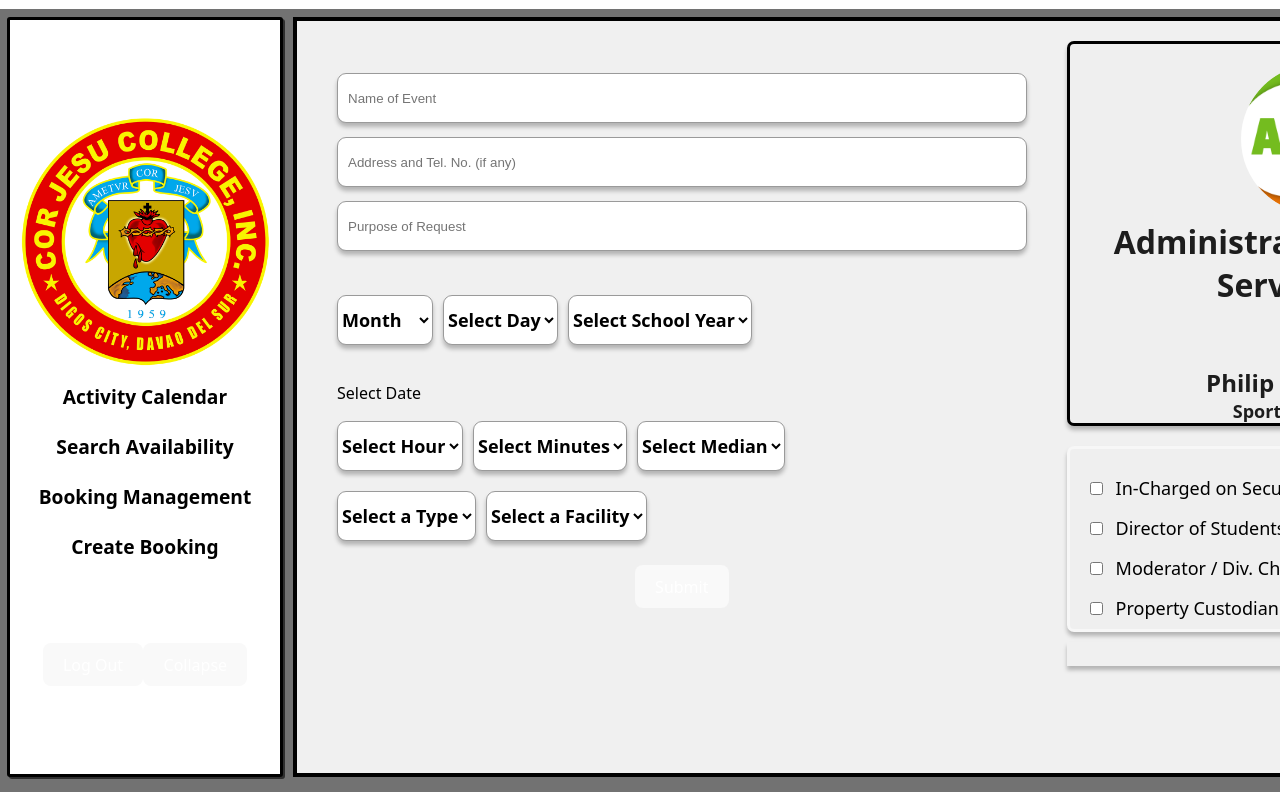
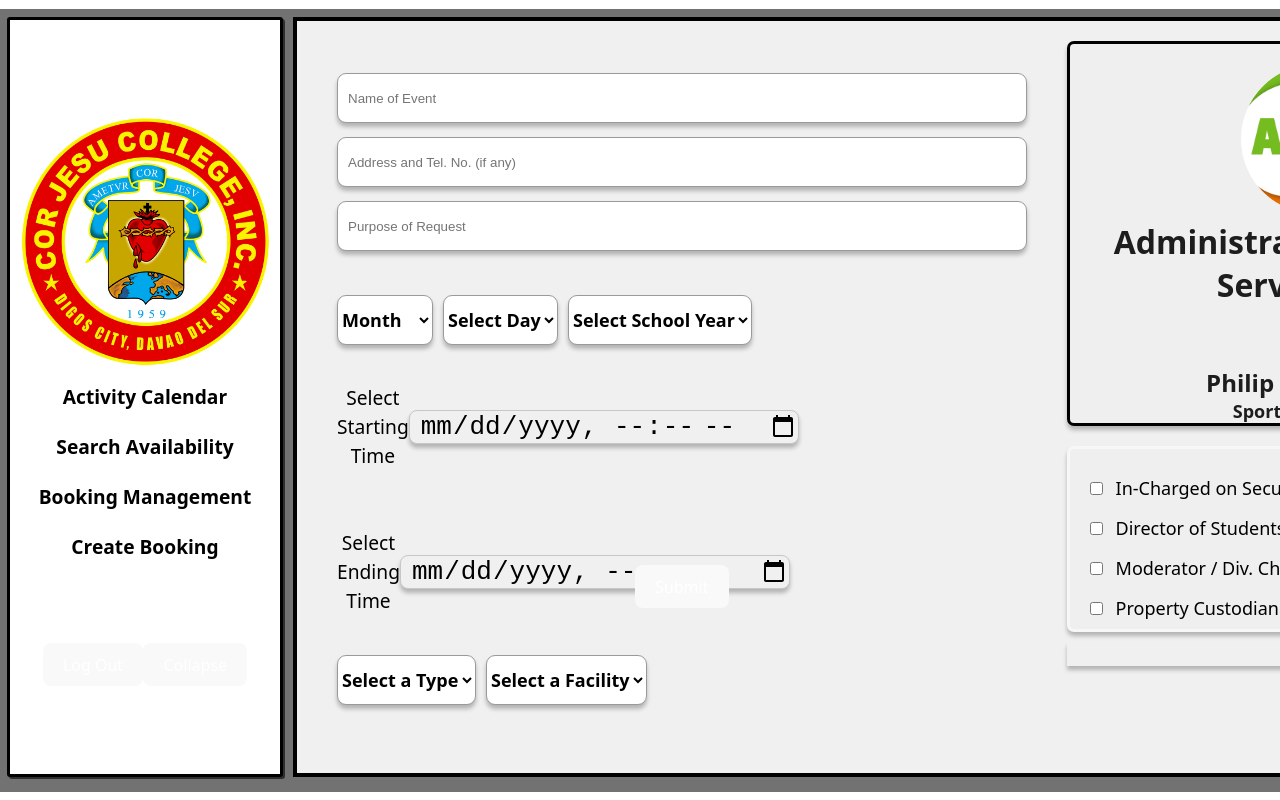
Before and after one commit to llAlcatrazll/CCIS-BookingSystem, a React (Vite) app: page /Sidebar in a window 1280 px wide. Shown: the top 800 px of the page. Built offline with nearby package versions, Linux system fonts and the light colour scheme.

Commit message:
finished data POST

```diff
--- a/src/BasicCalendar.jsx
+++ b/src/BasicCalendar.jsx
@@ -1,3 +1,6 @@
+import moment from "moment/moment"
+import createCalendar from "./Calendar-localizer"
+
 export default function BasicCalendar() {
     return(
         <>
--- a/src/Calendar-localizer.jsx
+++ b/src/Calendar-localizer.jsx
@@ -3,7 +3,11 @@ import globalize from 'globalize';
 import './Big-Calendar/react-big-calendar.css';
 // import './src/calendar-localizer.css'
 import './react-big-calendar.css';
+import moment from 'moment/moment';
 // 'C:\Users\alexi\CCIS-BookingSystem\src\calendar-localizer.css
+
+
+
 const createCalendar = (events) => {
   const localizer = globalizeLocalizer(globalize);
 
--- a/src/Components/Calendar/Calendar.jsx
+++ b/src/Components/Calendar/Calendar.jsx
@@ -1,4 +1,15 @@
 import "./calendar.css"
+import moment from "moment/moment"
+import createCalendar from "../../Calendar-localizer"
+
+const events = [
+    {
+        start: moment("2023-11-21T10:00:00").toDate(),
+        end: moment("2023-11-23T10:00:00").toDate(),
+        title: "MRI Registration",
+    },
+];
+
 
 
 export default function Calendar() {
@@ -7,12 +18,15 @@ export default function Calendar() {
         <div id="fullsizecalendar">
             <div id="spacer-calendar">
                 <div id="calender-navigation">
-                    <div className="section-sidenav"></div>
-                    <div className="section-sidenav"></div>
-                    <div className="section-sidenav"></div>
+                    <div className="section-sidenav">adsdsd</div>
+                    <div className="section-sidenav">gdasdasdsad</div>
+                    <div className="section-sidenav">asdsadsadsad</div>
                 </div>
                 <div className="temporary">
-                    <div id="tempcalendar">temp calendar</div>
+                    <div id="tempcalendar">
+
+                        <createCalendar events={events} />
+                    </div>
                 </div>
             </div>
         </div>
--- a/src/Components/CreateBooking/Createbooking.jsx
+++ b/src/Components/CreateBooking/Createbooking.jsx
@@ -1,18 +1,26 @@
 import "./createbooking.css";
 import * as datedreamer from "datedreamer";
 import logo from '/src/assets/AGSO.png';
+
+
 const logoElement = <img src={logo} id='user-image-sizing' alt="Logo" />;
 const Orgname = 'Administrative and General Services Office';
 const officername = 'Philip Anthony Ponce';
 const officerposition = 'Sports Undersecretary';
+
+
+
 import { useState } from "react";
 import React from "react";
+
+
+
 
 function hourselector() {
   return (
     <React.Fragment>
       <option value="">Select Hour</option>
-      {Array.from({ length: 12 }, (_, index) => {
+      {Array.from({ length: 24 }, (_, index) => {
         const hour = String(index + 1).padStart(2, '0');
         return (
           <option key={hour} value={hour}>
@@ -44,26 +52,77 @@ export default function Createbooking() {
     const [Facility, setFacility] = useState(false);
     const [Room, setRoom] = useState(false);
     // usestate mean if its currently being used its true and reverts to false when its not
+    const [eventname, setEventName] = useState('');
+    const [addressofEvent, setAddress] = useState('');
+    const [purposeofEvent, setPurpose] = useState('');
+    const [facilityName, setFacilityName] = useState('');
+    const [endofEvent, setEndofEvent] = useState('');
+    const [startofEvent, setStartofEvent] = useState('');
 
     const handleAffiliationChange = (event) => {
       const selectedValue = event.target.value;
 
       setFacility(selectedValue === 'facility');
       setRoom(selectedValue === 'room');
+
+    };
+
+    const handlesubmit = async(e) =>{
+      e.preventDefault();
+      const blog = {eventname, addressofEvent, purposeofEvent, facilityName, startofEvent, endofEvent, status:'pending'};
+
+      // console.log(blog)
+      await fetch("http://10.6.9.56:3000/sample-post",
+      {method: 'POST',
+     headers: { "Content-Type": "application/json"},
+        body: JSON.stringify(blog)
+      }).then((res) => {
+        console.log('new blog added');
+        console.log(res);
+      })
+
+
+
+
+      // fetch('http://localhost:8000/blogs', {
+      //   method: 'POST',
+      //   headers: { "Content-Type": "application/json"},
+      //   body: JSON.stringify(blog)
+      // }).then(() => {
+      //   console.log('new blog added');
+      // })
     };
 
     return(
         <>
         <div id="fullsizeform">
           <div id="center-wrapper">
-            <div id="inside-division">
-              <input type="text" placeholder="Name of Event" />
-              <input type="text" placeholder="Address and Tel. No. (if any)" />
-              <input type="text" placeholder="Purpose of Request" />
+            <form id="inside-division" onSubmit={handlesubmit}>
+              <input
+              required
+              value={eventname}
+              onChange={(e) => setEventName(e.target.value)}
+              type="text"
+              placeholder="Name of Event" />
+
+              <input
+              required
+              value={addressofEvent}
+              onChange={(e) => setAddress(e.target.value)}
+               type="text"
+               placeholder="Address and Tel. No. (if any)" />
+
+              <input
+              required
+              value={purposeofEvent}
+              onChange={(e) => setPurpose(e.target.value)}
+               type="text"
+                placeholder="Purpose of Request" />
 
               <div id="smallerbox-date">
 
                 <div className="type-facility">
+
                   <select name="Timein" id="">
                     <option value=""> Month</option>
                     <option value="Jan">January</option>
@@ -84,22 +143,31 @@ export default function Createbooking() {
 
 
 
-                <p>Select Date</p>
+
                 <div className="type-facility">
-                <select name="Timein" id="">
-                    {hourselector()}
-                  </select>
-                  <select name="Timein" id="">
-                    <option value="">Select Minutes</option>
-                    <option value="">00</option>
-                    <option value="">30</option>
-                  </select>
+                <p className="date-select-header">Select Starting Time</p>
+                  <input
+                    type="datetime-local"
+                    id="meeting-time"
+                    name="meeting-time"
+                    // value="2023-11-24T19:30"
+                    value={startofEvent}
+                    required
+                    onChange={(e) => setStartofEvent(e.target.value)}
+                     />
+                </div>
 
-                  <select name="Timein" id="">
-                    <option value="">Select Median</option>
-                    <option value="">AM</option>
-                    <option value="">PM</option>
-                  </select>
+                <div className="type-facility">
+                <p className="date-select-header">Select Ending Time</p>
+                  <input
+                    type="datetime-local"
+                    id="meeting-time"
+                    name="meeting-time"
+                    // value="2023-11-24T19:30"
+                    value={endofEvent}
+                    required
+                    onChange={(e) => setEndofEvent(e.target.value)}
+                     />
                 </div>
 
 
@@ -111,9 +179,12 @@ export default function Createbooking() {
                 <div className="type-facility">
 
                 <select
-                  name="Venue-Chechk"
-                  id=""
+                  name="Venue-Check"
+                  required
+                  id="value"
+                  // onChange={handleAffiliationChange}
                   onChange={handleAffiliationChange}
+
                 >
                   <option value="">Select a Type</option>
                   <option value="facility">Facility</option>
@@ -122,12 +193,12 @@ export default function Createbooking() {
                 <br />
                 <select
                   name="Room-facility-check"
+                  required
                   id="value"
-                  onChange={(e) => {
-                    setValue(e.target.value);
-                  }}>
+                  onChange={(e) => setFacilityName(e.target.value)}>
 
-                  <option value="">Select a Facility</option>
+                  <option value=""
+                  >Select a Facility</option>
                   {Facility && (
                     <>
                       <option value="gymnasium">Gymnasium</option>
@@ -156,8 +227,9 @@ export default function Createbooking() {
               </div>
 
              <button>Submit</button>
+             <div></div>
 
-            </div>
+            </form>
             {/*  */}
             <div>
             <div id="inside-division-right">
--- a/src/Components/CreateBooking/createbooking.css
+++ b/src/Components/CreateBooking/createbooking.css
@@ -169,3 +169,21 @@ li{
     margin-top: 10px;
     box-shadow: 0px 4px 4px 0px rgba(0, 0, 0, 0.25);
 }
+#meeting-time{
+    background-color: #f0f0f0;
+    border-style: solid;
+    border-color: #c7c7c7;
+    border-width: 1px;
+    width: auto;
+    height: auto;
+    font-size: xx-large;
+    border-radius: 8px;
+    box-shadow: 0px 4px 4px 0px rgba(0, 0, 0, 0.25);
+    padding-left: 10px;
+    margin: 0 0 0 0 ;
+}
+.date-select-header{
+    font-size: larger;
+    font-family: system-ui, -apple-system, BlinkMacSystemFont, 'Segoe UI', Roboto, Oxygen, Ubuntu, Cantarell, 'Open Sans', 'Helvetica Neue', sans-serif;
+    font-weight: 500;
+}
--- a/src/Components/EventCard/Eventcard.jsx
+++ b/src/Components/EventCard/Eventcard.jsx
@@ -7,6 +7,12 @@ import clock from '/src/assets/clock.png';
 import calendar from '/src/assets/date.png';
 import { useFetcher } from 'react-router-dom';
 
+const logoElement = <img src={logo} id='imagesizing' alt="Logo" />;
+const sunElement = <img src={sun} id='imagesizing' alt="Logo" />;
+const clockElement = <img src={clock} id='imagesizing' alt="Logo" />;
+const calendarElement = <img src={calendar} id='imagesizing' alt="Logo" />;
+
+
 const eventname = 'CCIS Acquaintance Party';
 const description = 'A get to know college party';
 const eventdate = 'December 02 2023';
@@ -14,10 +20,8 @@ const weekday = 'Saturday';
 const eventstarttime = '4:00 PM';
 const eventendtime = '9:00 PM';
 const status = 'Pending';
-const logoElement = <img src={logo} id='imagesizing' alt="Logo" />;
-const sunElement = <img src={sun} id='imagesizing' alt="Logo" />;
-const clockElement = <img src={clock} id='imagesizing' alt="Logo" />;
-const calendarElement = <img src={calendar} id='imagesizing' alt="Logo" />;
+
+
 
 export default function Eventcard() {
   return (
```
